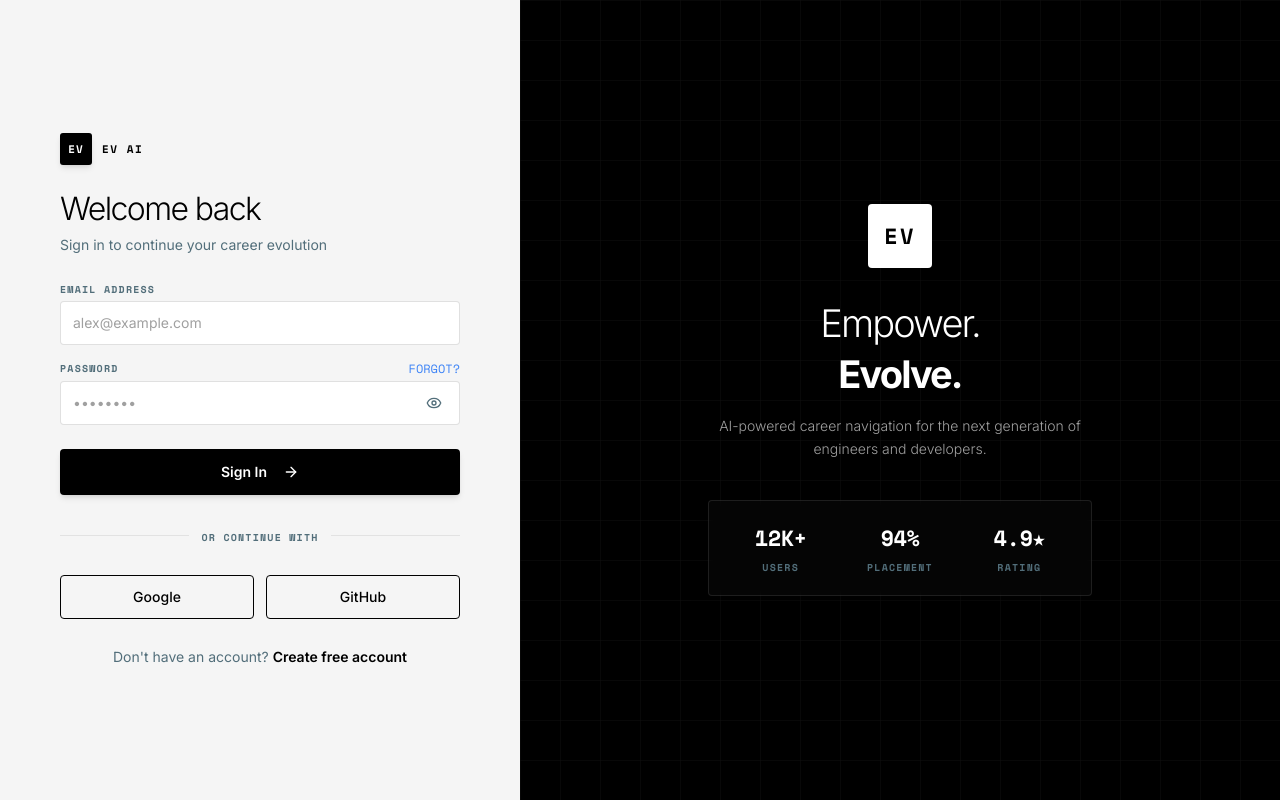
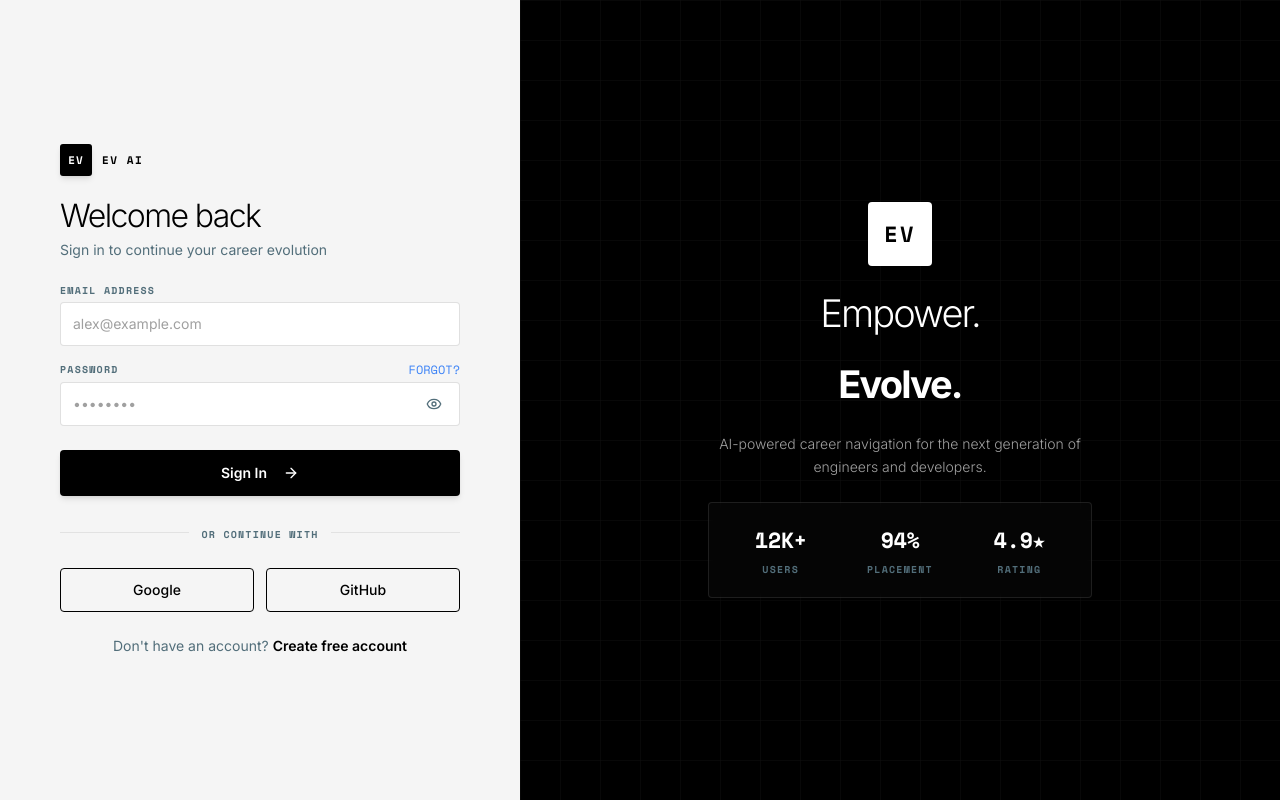
Before and after one commit to devaharsha588-ctrl/EV-1, a React (Vite) app in the folder frontend/: page /login in a window 1280 px wide. Built offline with nearby package versions, Linux system fonts and the light colour scheme; no server answers.

Commit message:
anim: wrap all text, headers, and stat items in motion.div variants for ultra-smooth entrance animations

```diff
--- a/frontend/src/pages/auth/LoginPage.tsx
+++ b/frontend/src/pages/auth/LoginPage.tsx
@@ -56,23 +56,23 @@ export default function LoginPage() {
   }
 
   // Animation variants
-  const containerVariants = {
+  const leftContainerVariants = {
     hidden: { opacity: 0 },
     visible: {
       opacity: 1,
       transition: {
         staggerChildren: 0.08,
-        delayChildren: 0.1,
+        delayChildren: 0.05,
       },
     },
   }
 
-  const itemVariants = {
-    hidden: { opacity: 0, y: 16 },
+  const textFadeUpVariants = {
+    hidden: { opacity: 0, y: 18 },
     visible: {
       opacity: 1,
       y: 0,
-      transition: { duration: 0.4 },
+      transition: { duration: 0.45 },
     },
   }
 
@@ -81,38 +81,48 @@ export default function LoginPage() {
     visible: {
       opacity: 1,
       transition: {
-        staggerChildren: 0.12,
-        delayChildren: 0.2,
+        staggerChildren: 0.14,
+        delayChildren: 0.15,
       },
     },
   }
 
+  const rightTextVariants = {
+    hidden: { opacity: 0, y: 24 },
+    visible: {
+      opacity: 1,
+      y: 0,
+      transition: { duration: 0.55 },
+    },
+  }
+
   const popVariants = {
-    hidden: { opacity: 0, scale: 0.9, y: 10 },
+    hidden: { opacity: 0, scale: 0.85, y: 14 },
     visible: {
       opacity: 1,
       scale: 1,
       y: 0,
-      transition: { duration: 0.45 },
+      transition: { duration: 0.5 },
     },
   }
 
   return (
     <div className="flex min-h-screen bg-[#F5F5F5] overflow-hidden">
-      {/* Left: Form Panel */}
+      {/* Left: Form Panel with Staggered Text Animations */}
       <motion.div
         initial="hidden"
         animate="visible"
-        variants={containerVariants}
+        variants={leftContainerVariants}
         className="flex flex-1 items-center justify-center p-6 sm:p-10 lg:max-w-[520px]"
       >
-        <div className="w-full max-w-[400px] space-y-7">
+        <div className="w-full max-w-[400px] space-y-6">
 
           {/* Brand Header */}
-          <motion.div variants={itemVariants} className="space-y-1.5">
-            <div className="flex items-center gap-2.5 mb-6">
+          <motion.div variants={textFadeUpVariants} className="space-y-1">
+            <div className="flex items-center gap-2.5 mb-5">
               <motion.div
-                whileHover={{ scale: 1.05, rotate: 2 }}
+                whileHover={{ scale: 1.08, rotate: 3 }}
+                whileTap={{ scale: 0.95 }}
                 className="w-8 h-8 bg-black rounded-[3px] flex items-center justify-center shadow-md cursor-pointer"
               >
                 <span className="text-white font-mono text-[11px] font-bold tracking-widest">EV</span>
@@ -120,17 +130,22 @@ export default function LoginPage() {
               <span className="font-mono text-[11px] font-bold tracking-[0.14em] uppercase text-black">EV AI</span>
             </div>
 
+            <motion.div variants={textFadeUpVariants}>
               <h1 className="text-[32px] font-light tracking-tighter text-[#000000] leading-tight">
                 Welcome back
               </h1>
+            </motion.div>
+
+            <motion.div variants={textFadeUpVariants}>
               <p className="text-sm text-[#526E7A]">
                 Sign in to continue your career evolution
               </p>
             </motion.div>
+          </motion.div>
 
           {/* Form */}
           <form onSubmit={handleSubmit(onSubmit)} className="space-y-4">
-            <motion.div variants={itemVariants} className="space-y-1">
+            <motion.div variants={textFadeUpVariants} className="space-y-1">
               <label className="label-mono text-[#000000] font-semibold text-xs block">EMAIL ADDRESS</label>
               <Input
                 {...register("email")}
@@ -144,7 +159,7 @@ export default function LoginPage() {
               )}
             </motion.div>
 
-            <motion.div variants={itemVariants} className="space-y-1">
+            <motion.div variants={textFadeUpVariants} className="space-y-1">
               <div className="flex justify-between items-center">
                 <label className="label-mono text-[#000000] font-semibold text-xs">PASSWORD</label>
                 <a href="#forgot" className="text-xs text-[#3B82F6] hover:underline font-mono">
@@ -172,7 +187,7 @@ export default function LoginPage() {
               )}
             </motion.div>
 
-            <motion.div variants={itemVariants}>
+            <motion.div variants={textFadeUpVariants}>
               <Button
                 type="submit"
                 disabled={isSubmitting || loginMutation.isPending}
@@ -186,7 +201,7 @@ export default function LoginPage() {
           </form>
 
           {/* Divider */}
-          <motion.div variants={itemVariants} className="relative text-center">
+          <motion.div variants={textFadeUpVariants} className="relative text-center">
             <div className="absolute inset-0 top-1/2 border-t border-black/[0.08]" />
             <span className="bg-[#F5F5F5] relative z-10 px-3 label-mono text-[#526E7A]">
               OR CONTINUE WITH
@@ -194,7 +209,7 @@ export default function LoginPage() {
           </motion.div>
 
           {/* OAuth Buttons */}
-          <motion.div variants={itemVariants} className="grid grid-cols-2 gap-3">
+          <motion.div variants={textFadeUpVariants} className="grid grid-cols-2 gap-3">
             <Button
               variant="outline"
               type="button"
@@ -216,7 +231,7 @@ export default function LoginPage() {
           </motion.div>
 
           {/* Register Link */}
-          <motion.div variants={itemVariants}>
+          <motion.div variants={textFadeUpVariants}>
             <p className="text-[#526E7A] text-center text-sm">
               Don't have an account?{" "}
               <Link to={PUBLIC_ROUTES.register} className="text-[#000000] font-semibold hover:underline">
@@ -227,18 +242,18 @@ export default function LoginPage() {
         </div>
       </motion.div>
 
-      {/* Right: Black Panel with Animated Text Elements */}
+      {/* Right: Black Side Panel with Animated Text & Elements */}
       <motion.div
         initial="hidden"
         animate="visible"
         variants={rightContainerVariants}
         className="hidden lg:flex flex-1 bg-black items-center justify-center p-12 relative overflow-hidden select-none"
       >
-        {/* Schematic Grid Background with Subtle Zoom */}
+        {/* Animated Background Grid */}
         <motion.div
-          initial={{ scale: 1.08, opacity: 0 }}
+          initial={{ scale: 1.1, opacity: 0 }}
           animate={{ scale: 1, opacity: 0.06 }}
-          transition={{ duration: 1.2 }}
+          transition={{ duration: 1.4 }}
           className="absolute inset-0"
           style={{
             backgroundImage: "linear-gradient(rgba(255,255,255,0.5) 1px, transparent 1px), linear-gradient(90deg, rgba(255,255,255,0.5) 1px, transparent 1px)",
@@ -246,38 +261,43 @@ export default function LoginPage() {
           }}
         />
 
-        <div className="relative z-10 text-center max-w-sm">
+        <div className="relative z-10 text-center max-w-sm space-y-6">
 
-          {/* White EV Logo Badge */}
+          {/* White EV Logo Badge Animation */}
           <motion.div
             variants={popVariants}
-            whileHover={{ scale: 1.06, rotate: -2 }}
-            className="w-16 h-16 bg-white rounded-[4px] flex items-center justify-center mx-auto mb-8 shadow-2xl cursor-pointer"
+            whileHover={{ scale: 1.08, rotate: -2 }}
+            whileTap={{ scale: 0.95 }}
+            className="w-16 h-16 bg-white rounded-[4px] flex items-center justify-center mx-auto shadow-2xl cursor-pointer"
           >
             <span className="text-black font-mono text-[22px] font-bold tracking-widest">EV</span>
           </motion.div>
 
-          {/* Headline Text Animations */}
-          <motion.div variants={itemVariants} className="space-y-1 mb-4">
+          {/* Animated Headline Line 1 */}
+          <motion.div variants={rightTextVariants}>
             <h2 className="text-[38px] font-light tracking-tighter text-white leading-tight">
               Empower.
             </h2>
+          </motion.div>
+
+          {/* Animated Headline Line 2 */}
+          <motion.div variants={rightTextVariants}>
             <h2 className="text-[38px] font-bold tracking-tighter text-white leading-tight">
               Evolve.
             </h2>
           </motion.div>
 
-          {/* Paragraph Text Animation */}
-          <motion.div variants={itemVariants}>
+          {/* Animated Description Paragraph */}
+          <motion.div variants={rightTextVariants}>
             <p className="text-[#A0A0A0] text-sm leading-relaxed font-light px-2">
               AI-powered career navigation for the next generation of engineers and developers.
             </p>
           </motion.div>
 
-          {/* Stats Box with Staggered Items */}
+          {/* Animated Stats Card Box */}
           <motion.div
             variants={popVariants}
-            className="grid grid-cols-3 gap-4 mt-10 border border-white/10 rounded-[4px] p-5 bg-white/[0.02] backdrop-blur-sm shadow-xl"
+            className="grid grid-cols-3 gap-4 border border-white/10 rounded-[4px] p-5 bg-white/[0.02] backdrop-blur-sm shadow-xl"
           >
             {[
               { value: "12K+", label: "USERS" },
@@ -286,6 +306,7 @@ export default function LoginPage() {
             ].map((s) => (
               <motion.div
                 key={s.label}
+                variants={rightTextVariants}
                 whileHover={{ y: -3 }}
                 transition={{ duration: 0.15 }}
                 className="text-center cursor-default"
--- a/frontend/src/pages/auth/RegisterPage.tsx
+++ b/frontend/src/pages/auth/RegisterPage.tsx
@@ -76,23 +76,23 @@ export default function RegisterPage() {
     await githubLoginMutation.mutateAsync()
   }
 
-  const containerVariants = {
+  const leftContainerVariants = {
     hidden: { opacity: 0 },
     visible: {
       opacity: 1,
       transition: {
-        staggerChildren: 0.06,
+        staggerChildren: 0.07,
         delayChildren: 0.05,
       },
     },
   }
 
-  const itemVariants = {
-    hidden: { opacity: 0, y: 14 },
+  const textFadeUpVariants = {
+    hidden: { opacity: 0, y: 16 },
     visible: {
       opacity: 1,
       y: 0,
-      transition: { duration: 0.35 },
+      transition: { duration: 0.4 },
     },
   }
 
@@ -107,8 +107,17 @@ export default function RegisterPage() {
     },
   }
 
+  const rightTextVariants = {
+    hidden: { opacity: 0, y: 22 },
+    visible: {
+      opacity: 1,
+      y: 0,
+      transition: { duration: 0.5 },
+    },
+  }
+
   const popVariants = {
-    hidden: { opacity: 0, scale: 0.9, y: 10 },
+    hidden: { opacity: 0, scale: 0.85, y: 12 },
     visible: {
       opacity: 1,
       scale: 1,
@@ -123,44 +132,48 @@ export default function RegisterPage() {
       <motion.div
         initial="hidden"
         animate="visible"
-        variants={containerVariants}
+        variants={leftContainerVariants}
         className="flex flex-1 items-center justify-center p-6 sm:p-8 lg:max-w-[520px]"
       >
         <div className="w-full max-w-[400px] space-y-6">
           {/* Brand */}
-          <motion.div variants={itemVariants} className="space-y-1">
+          <motion.div variants={textFadeUpVariants} className="space-y-1">
             <div className="flex items-center gap-2.5 mb-5">
               <motion.div
-                whileHover={{ scale: 1.05, rotate: 2 }}
+                whileHover={{ scale: 1.08, rotate: 2 }}
                 className="w-8 h-8 bg-black rounded-[3px] flex items-center justify-center cursor-pointer"
               >
                 <span className="text-white font-mono text-[11px] font-bold tracking-widest">EV</span>
               </motion.div>
               <span className="font-mono text-[11px] font-bold tracking-[0.14em] uppercase text-black">EV AI</span>
             </div>
+            <motion.div variants={textFadeUpVariants}>
               <h1 className="text-[32px] font-light tracking-tighter text-[#000000]">
                 Create your account
               </h1>
+            </motion.div>
+            <motion.div variants={textFadeUpVariants}>
               <p className="text-sm text-[#526E7A]">
                 Start your AI-powered career evolution
               </p>
             </motion.div>
+          </motion.div>
 
           {/* Form */}
           <form onSubmit={handleSubmit(onSubmit)} className="space-y-3.5">
-            <motion.div variants={itemVariants} className="space-y-1">
+            <motion.div variants={textFadeUpVariants} className="space-y-1">
               <label className="label-mono text-[#000000] font-semibold text-xs block">FULL NAME</label>
               <Input {...register("name")} placeholder="Harsha Deva" aria-invalid={!!errors.name} className="h-11" />
               {errors.name && <p className="text-xs text-[#EF4444] mt-1">{errors.name.message}</p>}
             </motion.div>
 
-            <motion.div variants={itemVariants} className="space-y-1">
+            <motion.div variants={textFadeUpVariants} className="space-y-1">
               <label className="label-mono text-[#000000] font-semibold text-xs block">EMAIL ADDRESS</label>
               <Input {...register("email")} type="email" placeholder="alex@example.com" aria-invalid={!!errors.email} className="h-11" />
               {errors.email && <p className="text-xs text-[#EF4444] mt-1">{errors.email.message}</p>}
             </motion.div>
 
-            <motion.div variants={itemVariants} className="space-y-1">
+            <motion.div variants={textFadeUpVariants} className="space-y-1">
               <label className="label-mono text-[#000000] font-semibold text-xs block">PASSWORD</label>
               <div className="relative">
                 <Input
@@ -197,7 +210,7 @@ export default function RegisterPage() {
               {errors.password && <p className="text-xs text-[#EF4444] mt-1">{errors.password.message}</p>}
             </motion.div>
 
-            <motion.div variants={itemVariants} className="space-y-1">
+            <motion.div variants={textFadeUpVariants} className="space-y-1">
               <label className="label-mono text-[#000000] font-semibold text-xs block">CONFIRM PASSWORD</label>
               <Input
                 {...register("confirmPassword")}
@@ -211,7 +224,7 @@ export default function RegisterPage() {
               )}
             </motion.div>
 
-            <motion.div variants={itemVariants}>
+            <motion.div variants={textFadeUpVariants}>
               <Button
                 type="submit"
                 disabled={isSubmitting || registerMutation.isPending}
@@ -225,7 +238,7 @@ export default function RegisterPage() {
           </form>
 
           {/* Divider */}
-          <motion.div variants={itemVariants} className="relative text-center">
+          <motion.div variants={textFadeUpVariants} className="relative text-center">
             <div className="absolute inset-0 top-1/2 border-t border-black/[0.08]" />
             <span className="bg-[#F5F5F5] relative z-10 px-3 label-mono text-[#526E7A]">
               OR CONTINUE WITH
@@ -233,7 +246,7 @@ export default function RegisterPage() {
           </motion.div>
 
           {/* OAuth */}
-          <motion.div variants={itemVariants} className="grid grid-cols-2 gap-3">
+          <motion.div variants={textFadeUpVariants} className="grid grid-cols-2 gap-3">
             <Button
               variant="outline"
               type="button"
@@ -254,7 +267,7 @@ export default function RegisterPage() {
             </Button>
           </motion.div>
 
-          <motion.div variants={itemVariants}>
+          <motion.div variants={textFadeUpVariants}>
             <p className="text-[#526E7A] text-center text-sm">
               Already have an account?{" "}
               <Link to={PUBLIC_ROUTES.login} className="text-[#000000] font-semibold hover:underline">
@@ -283,23 +296,23 @@ export default function RegisterPage() {
           }}
         />
 
-        <div className="relative z-10 text-center max-w-sm">
+        <div className="relative z-10 text-center max-w-sm space-y-6">
           <motion.div
             variants={popVariants}
-            whileHover={{ scale: 1.06, rotate: -2 }}
-            className="w-16 h-16 bg-white rounded-[4px] flex items-center justify-center mx-auto mb-8 shadow-2xl cursor-pointer"
+            whileHover={{ scale: 1.08, rotate: -2 }}
+            className="w-16 h-16 bg-white rounded-[4px] flex items-center justify-center mx-auto shadow-2xl cursor-pointer"
           >
             <span className="text-black font-mono text-[22px] font-bold tracking-widest">EV</span>
           </motion.div>
 
-          <motion.div variants={itemVariants}>
-            <h2 className="text-[36px] font-light tracking-tighter text-white leading-tight mb-3">
+          <motion.div variants={rightTextVariants}>
+            <h2 className="text-[36px] font-light tracking-tighter text-white leading-tight">
               Accelerate your<br />
               <span className="font-bold">Career Trajectory.</span>
             </h2>
           </motion.div>
 
-          <motion.div variants={itemVariants}>
+          <motion.div variants={rightTextVariants}>
             <p className="text-[#A0A0A0] text-sm leading-relaxed font-light px-2">
               Custom milestone roadmaps, live GitHub intelligence, and ATS resume optimization in one platform.
             </p>
```
Lines whose indentation alone changed are shown as unchanged.
